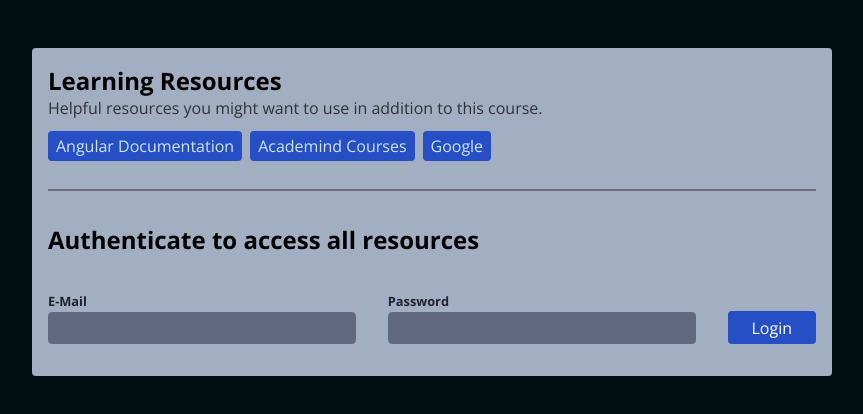
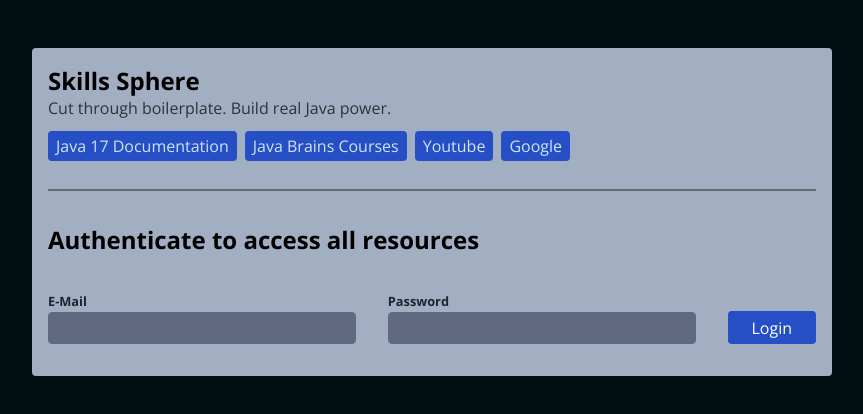
Before and after one commit to adnan5509/SkillSphere, an Angular app: page / in a window 1280 px wide. Shown: the top 414 px of the page, without its empty margins (208-1071 px from the left). Built offline with nearby package versions, Linux system fonts and the light colour scheme.

Commit message:
update learning resources component to focus on Java skills and relevant documentation

```diff
--- a/src/app/learning-resources/learning-resources.component.html
+++ b/src/app/learning-resources/learning-resources.component.html
@@ -1,14 +1,17 @@
-<h2>Learning Resources</h2>
-<p>Helpful resources you might want to use in addition to this course.</p>
+<h2>Skills Sphere</h2>
+<p>Cut through boilerplate. Build real Java power.</p>
 
 <ul>
   <li>
-    <a href="https://angular.dev">Angular Documentation</a>
+    <a href="https://docs.oracle.com/en/java/javase/17/">Java 17 Documentation</a>
   </li>
   <li>
-    <a href="https://academind.com/courses">Academind Courses</a>
+    <a href="https://javabrains.io/collections">Java Brains Courses</a>
   </li>
   <li>
-    <a href="https://www.google.com/search?q=angular">Google</a>
+    <a href="https://www.youtube.com/@Java.Brains">Youtube</a>
+  </li>
+  <li>
+    <a href="https://www.google.com/search?q=java">Google</a>
   </li>
 </ul>
```
